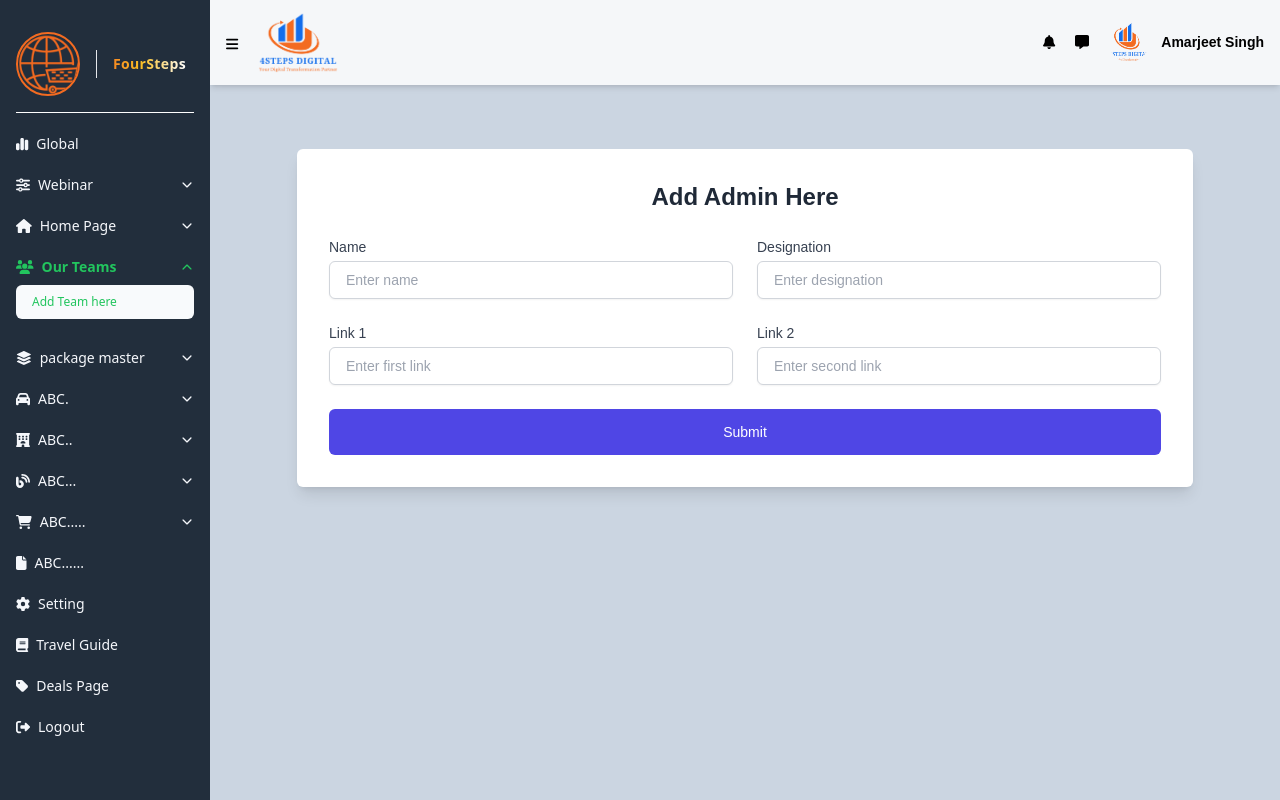
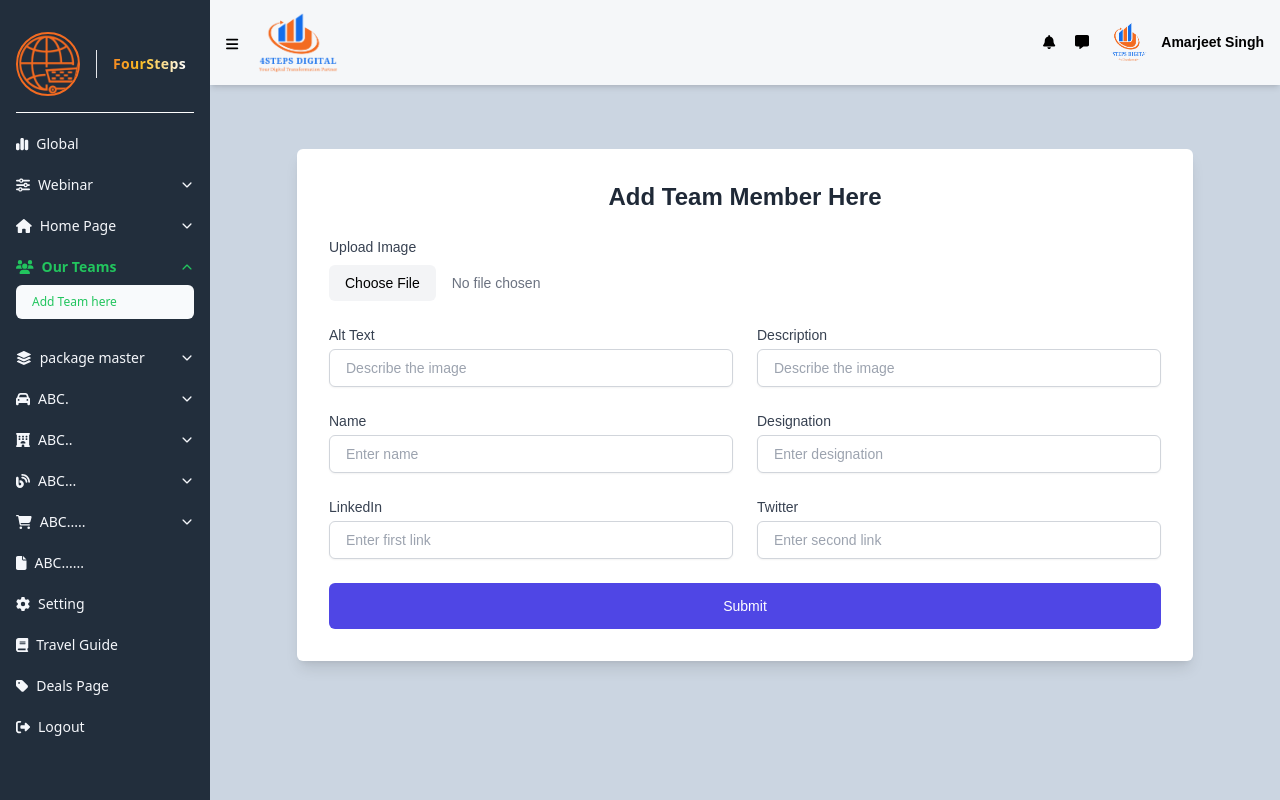
Before and after one commit to vivek-chauhan973/FourSteps, a Next.js app: page /admin/teams/team in a window 1280 px wide. Built offline with nearby package versions, Linux system fonts and the light colour scheme.

Commit message:
code done by pradhumn

```diff
--- a/src/Component/Team/Team.jsx
+++ b/src/Component/Team/Team.jsx
@@ -166,7 +166,7 @@ const Team = () => {
           welcoming atmosphere.
         </p>
         <div className="grid grid-cols-1 sm:grid-cols-2 md:grid-cols-3 lg:grid-cols-4 gap-3 md:gap-6 md:px-8 lg:px-16 place-items-center">
-          {allTeamMember.map((member) => (
+          {allTeamMember?.map((member) => (
             <div
               key={member._id}
               className="w-full max-w-xs  md:max-w-sm lg:max-w-md h-80 border rounded-lg shadow-lg overflow-hidden"
--- a/src/pages/admin/teams/team.jsx
+++ b/src/pages/admin/teams/team.jsx
@@ -553,11 +553,62 @@ console.log("form data ---> ",formData)
     <AdminLayout>
       <div className="max-w-4xl mx-auto bg-white p-8 shadow-lg rounded-md mt-10">
         <h1 className="text-center text-2xl font-semibold text-gray-800 mb-6">
-          Add Admin Here
+         Add Team Member Here
         </h1>
 
         <form onSubmit={handleSubmit} className="grid grid-cols-2 gap-6">
+        <div className="col-span-2 flex flex-col ">
+           <label className="block mb-2 text-sm font-medium text-gray-700">
+             Upload Image
+           </label>
+          <input
+              type="file"
+              accept="image/*"
+              onChange={null}
+              className="block w-full text-sm text-gray-500 file:mr-4 file:py-2 file:px-4 file:rounded-md file:border-0 file:text-sm file:bg-gray-100 hover:file:bg-gray-200"
+            />
+            {formData.imagePreview && (
+              <div className="mt-4 object-cover rounded-md ">
+                <Image
+                  src={formData.imagePreview}
+                  alt={formData.altText || "Image Preview"}
+                  width={200}
+                  height={200}
+                />
+              </div>
+            )}
+          </div>
+          {/* Alt Text input */}
+           <div className="col-span-1">
+            <label className="block text-sm font-medium text-gray-700">
+              Alt Text
+            </label>
+            <input
+              type="text"
+              name="altText"
+              value={formData.altText}
+              onChange={handleChange}
+              className="mt-1 block w-full px-4 py-2 border border-gray-300 rounded-md shadow-sm focus:outline-none focus:ring-indigo-500 focus:border-indigo-500 sm:text-sm"
+              placeholder="Describe the image"
+              required
+            />
+          </div>
+          <div className="col-span-1">
+            <label className="block text-sm font-medium text-gray-700">
+              Description
+            </label>
+            <input
+              type="text"
+              name="altText"
+              value={formData.altText}
+              onChange={handleChange}
+              className="mt-1 block w-full px-4 py-2 border border-gray-300 rounded-md shadow-sm focus:outline-none focus:ring-indigo-500 focus:border-indigo-500 sm:text-sm"
+              placeholder="Describe the image"
+              required
+            />
+          </div>
           {/* Name input */}
+
           <div>
             <label className="block text-sm font-medium text-gray-700">
               Name
@@ -592,7 +643,7 @@ console.log("form data ---> ",formData)
           {/* Link 1 input */}
           <div>
             <label className="block text-sm font-medium text-gray-700">
-              Link 1
+              LinkedIn
             </label>
             <input
               type="url"
@@ -608,7 +659,7 @@ console.log("form data ---> ",formData)
           {/* Link 2 input */}
           <div>
             <label className="block text-sm font-medium text-gray-700">
-              Link 2
+              Twitter
             </label>
             <input
               type="url"
--- a/src/utils/db.js
+++ b/src/utils/db.js
@@ -12,7 +12,7 @@ export async function dbConnect() {
   }
 
   try {
-    const db = await mongoose.connect(MONGODB_URI, {
+    const db = await mongoose.connect("mongodb://localhost:27017/foursteps", {
       useNewUrlParser: true,
       useUnifiedTopology: true,
     });
```
